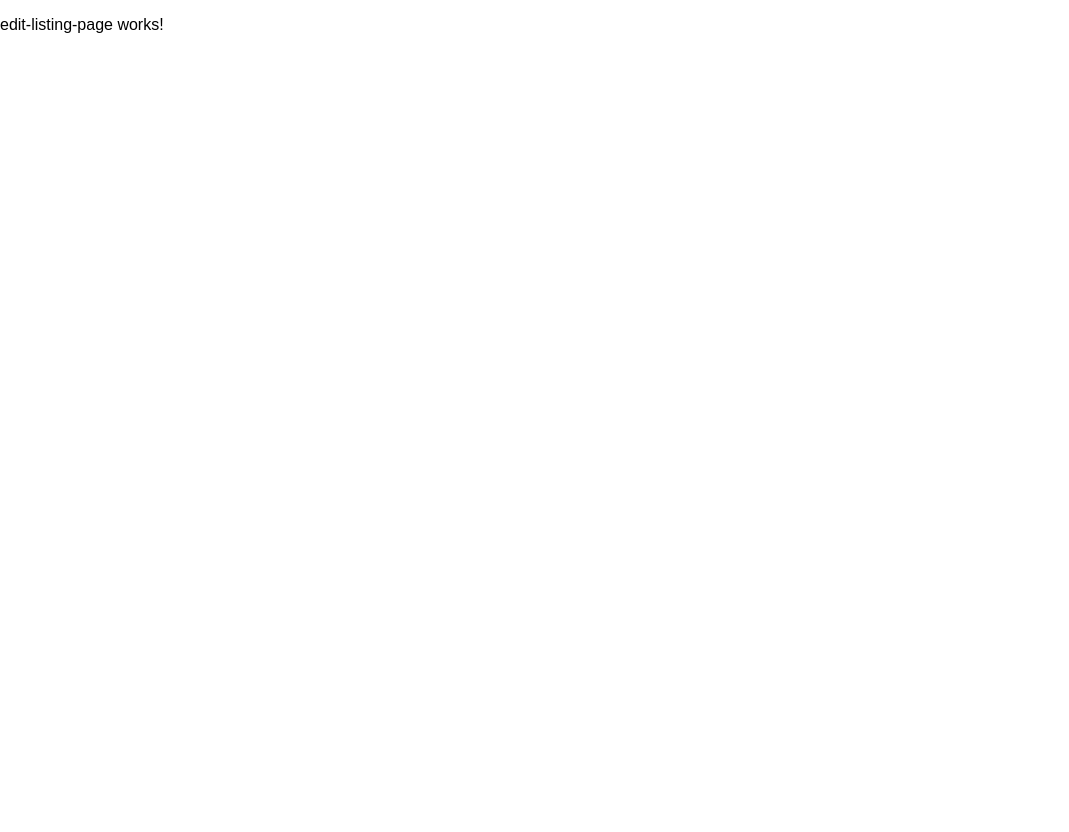
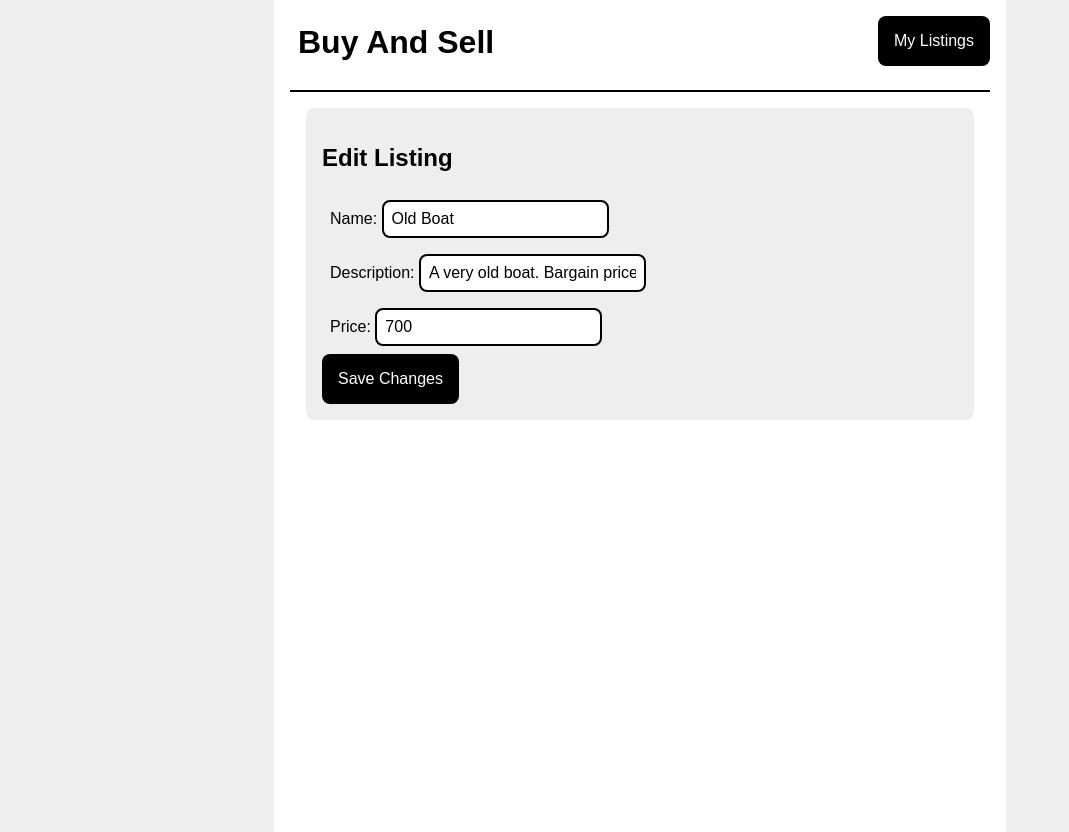
Before and after one commit to burakerdgn1/Buy-And-Sell, an Angular app in the folder buy-and-sell/: page /edit-listing/123 in a window 1280 px wide. Shown: the whole page, without its empty margins (0-1069 px from the left). Before the commit the page ends 800 px from the top, so only its background shows below. Built offline with nearby package versions, Linux system fonts and the light colour scheme.

Commit message:
Nav-bar created. Listing data form created
-Default navbar content is initialized.
-Default list data form content is initialized.
-Edit listing page updated.
-New listing page updated.

```diff
--- a/buy-and-sell/src/app/app.component.html
+++ b/buy-and-sell/src/app/app.component.html
@@ -1 +1,8 @@
-<router-outlet></router-outlet>
+<div id="page-wrap">
+  <div id="max-width-column">
+    <app-nav-bar></app-nav-bar>
+    <div id="content-wrap">
+      <router-outlet></router-outlet>
+    </div>
+  </div>
+</div>
--- a/buy-and-sell/src/app/app.module.ts
+++ b/buy-and-sell/src/app/app.module.ts
@@ -10,6 +10,8 @@
 import { NewListingPageComponent } from './new-listing-page/new-listing-page.component';
 import { EditListingPageComponent } from './edit-listing-page/edit-listing-page.component';
 import { FormsModule } from '@angular/forms';
+import { ListingDataFormComponent } from './listing-data-form/listing-data-form.component';
+import { NavBarComponent } from './nav-bar/nav-bar.component';
 
 @NgModule({
   declarations: [
@@ -19,7 +21,9 @@
     ContactPageComponent,
     MyListingsPageComponent,
     NewListingPageComponent,
-    EditListingPageComponent
+    EditListingPageComponent,
+    ListingDataFormComponent,
+    NavBarComponent
   ],
   imports: [
     BrowserModule,
--- a/buy-and-sell/src/app/edit-listing-page/edit-listing-page.component.html
+++ b/buy-and-sell/src/app/edit-listing-page/edit-listing-page.component.html
@@ -1 +1,4 @@
-<p>edit-listing-page works!</p>
+<div class="content-box">
+    <h2>Edit Listing</h2>
+    <app-listing-data-form buttonText="Save Changes" [currentName]="listing?.name" [currentDescription]="listing?.description" [currentPrice]="listing?.price" (onSubmit)="onSubmit()"> </app-listing-data-form>
+</div>
--- a/buy-and-sell/src/app/edit-listing-page/edit-listing-page.component.ts
+++ b/buy-and-sell/src/app/edit-listing-page/edit-listing-page.component.ts
@@ -1,10 +1,26 @@
-import { Component } from '@angular/core';
+import { Component, OnInit } from '@angular/core';
+import { ActivatedRoute, Router } from '@angular/router';
+import { Listing } from '../models/list-item';
+import { fakeListings } from '../fake-data';
 
 @Component({
   selector: 'app-edit-listing-page',
   templateUrl: './edit-listing-page.component.html',
   styleUrls: ['./edit-listing-page.component.css']
 })
-export class EditListingPageComponent {
+export class EditListingPageComponent implements OnInit{
+  listing:Listing|any;
+  constructor(private router:Router,private route:ActivatedRoute){
+
+  }
+  ngOnInit(): void {
+    const id=this.route.snapshot.paramMap.get('id');
+    this.listing=fakeListings.find(listing=>listing.id===id);
+  }
+  onSubmit(){
+    alert('Saving changes to the listing');
+    this.router.navigateByUrl('/my-listings');
+  }
+
 
 }
--- /dev/null
+++ b/buy-and-sell/src/app/listing-data-form/listing-data-form.component.html
@@ -0,0 +1,23 @@
+<form (ngSubmit)="onCreateListing()">
+    <div>
+        <label for="name">
+            Name:
+        </label>
+        <input type="text" id="name" name="name" [(ngModel)]="name">
+    </div>
+
+    <div>
+        <label for="description">
+            Description:
+        </label>
+        <input type="text" id="description" name="description" [(ngModel)]="description">
+    </div>
+
+    <div>
+        <label for="price">
+            Price:
+        </label>
+        <input type="text" id="price" name="price" [(ngModel)]="price">
+    </div>
+    <button type="submit">{{buttonText}}</button>
+</form>
--- /dev/null
+++ b/buy-and-sell/src/app/listing-data-form/listing-data-form.component.ts
@@ -0,0 +1,31 @@
+import { Component, EventEmitter, Input, OnInit, Output } from '@angular/core';
+import { Router } from '@angular/router';
+import { Listing } from '../models/list-item';
+
+@Component({
+  selector: 'app-listing-data-form',
+  templateUrl: './listing-data-form.component.html',
+  styleUrls: ['./listing-data-form.component.css']
+})
+export class ListingDataFormComponent implements OnInit {
+  name:string='';
+  description:string='';
+  price:string='';
+  @Input() buttonText='';
+  @Input() currentName='';
+  @Input() currentDescription='';
+  @Input() currentPrice='';
+  @Output() onSubmit=new EventEmitter<Listing>();
+  constructor(private router:Router){}
+  ngOnInit(): void {
+    this.name=this.currentName;
+    this.description=this.currentDescription;
+    this.price=this.currentPrice;
+  }
+
+  onCreateListing(){
+    this.onSubmit.emit({id:'',name:this.name,description:this.description,price:Number(this.price)})
+
+  }
+
+}
--- /dev/null
+++ b/buy-and-sell/src/app/nav-bar/nav-bar.component.html
@@ -0,0 +1,8 @@
+<div id="top-bar">
+    <a routerLink="/listings">
+        <h1 id="app-heading">Buy And Sell</h1>
+    </a>
+    <a routerLink="/my-listings">
+        <button id="my-listings-button">My Listings</button>
+    </a>
+</div>
--- a/buy-and-sell/src/app/new-listing-page/new-listing-page.component.html
+++ b/buy-and-sell/src/app/new-listing-page/new-listing-page.component.html
@@ -1,26 +1,5 @@
 <div class="content-box">
     <h2>Create New Listing</h2>
-    <form (ngSubmit)="onSubmit()">
-        <div>
-            <label for="name">
-                Name:
-            </label>
-            <input type="text" id="name" name="name" [(ngModel)]="name">
-        </div>
+    <app-listing-data-form buttonText="Create Listing" (onSubmit)="onSubmit()"></app-listing-data-form>
 
-        <div>
-            <label for="description">
-                Name:
-            </label>
-            <input type="text" id="description" name="description" [(ngModel)]="description">
-        </div>
-
-        <div>
-            <label for="price">
-                Name:
-            </label>
-            <input type="text" id="price" name="price" [(ngModel)]="price">
-        </div>
-        <button type="submit">Create Listing</button>
-    </form>
 </div>
--- a/buy-and-sell/src/app/new-listing-page/new-listing-page.component.ts
+++ b/buy-and-sell/src/app/new-listing-page/new-listing-page.component.ts
@@ -7,9 +7,7 @@
   styleUrls: ['./new-listing-page.component.css']
 })
 export class NewListingPageComponent {
-  name:string='';
-  description:string='';
-  price:string='';
+
   constructor(private router:Router){}
 
   onSubmit(){
```
Also changed, not shown: buy-and-sell/src/app/nav-bar/nav-bar.component.ts (added, +10 -0 lines), buy-and-sell/src/app/listing-data-form/listing-data-form.component.css (added), buy-and-sell/src/app/nav-bar/nav-bar.component.css (added), 2 other files (tests, documents, lock files or other folders).
